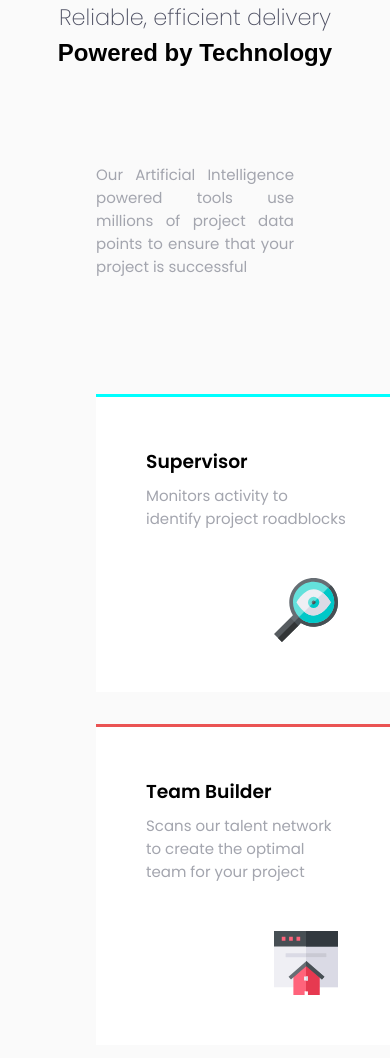
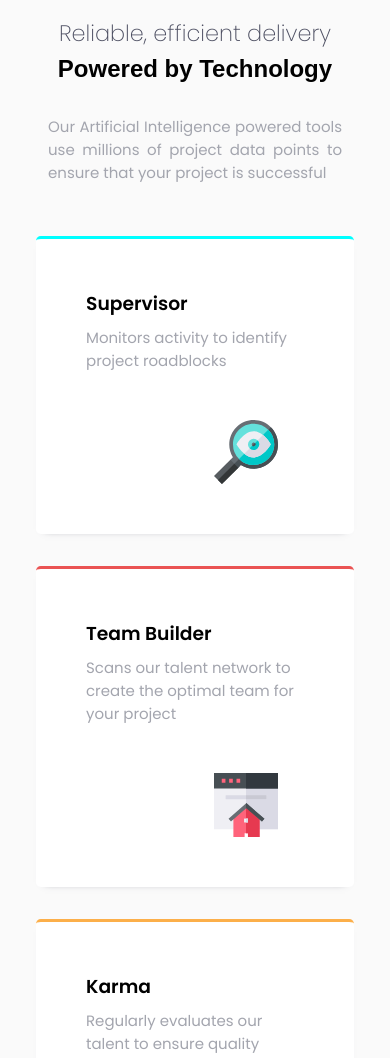
Before and after one commit to JJRenee/four-card-feature, a plain HTML site: page index.html in a window 390 px wide. Shown: the top 1058 px of the page. Drawn offline with Linux system fonts and the light colour scheme.

Commit message:
mobile done

```diff
--- a/index.html
+++ b/index.html
@@ -14,6 +14,7 @@
     <link rel="stylesheet" href="./style.css" />
   </head>
   <body>
+    <div class="container">
       <div class="tools">
         <h1>Reliable, efficient delivery</h1>
         <h2>Powered by Technology</h2>
@@ -47,6 +48,7 @@
         <p>Uses data from past projects to provide better delivery estimates</p>
         <img src="./images/icon-calculator.svg" class="icon" alt="" />
       </div>
+    </div>
     <!-- <footer>
       <p class="attribution">
         Challenge by <a href="https://www.frontendmentor.io?ref=challenge" target="_blank">Frontend Mentor</a>.
--- a/style.css
+++ b/style.css
@@ -12,7 +12,9 @@
   --grayish-blue: hsl(229, 6%, 66%);
   --very-light-gray: hsl(0, 0%, 98%);
 }
-
+.container {
+  padding: 1rem;
+}
 body {
   background-color: var(--very-light-gray);
   font-family: "Poppins", sans-serif;
@@ -31,7 +33,6 @@ h1 {
 }
 
 h2 {
-  /* margin-bottom: 1.3rem; */
   font-family: sans-serif;
 }
 
@@ -41,19 +42,17 @@ h3 {
 
 .data {
   text-align: justify;
-  padding: 6rem;
-  /* margin-bottom: 4rem; */
+  padding: 2rem;
 }
 
 .team {
   display: grid;
-  width: 300px;
-  /* box-shadow: 1rem black; */
   padding: 50px;
   margin: 20px;
   margin-bottom: 2rem;
-  margin-left: 6rem;
+  border-radius: 0.3rem;
   background-color: white;
+  box-shadow: 0 4px 8px -9px hsl(234, 12%, 34%);
 }
 
 p {
```
Lines whose indentation alone changed are shown as unchanged.
